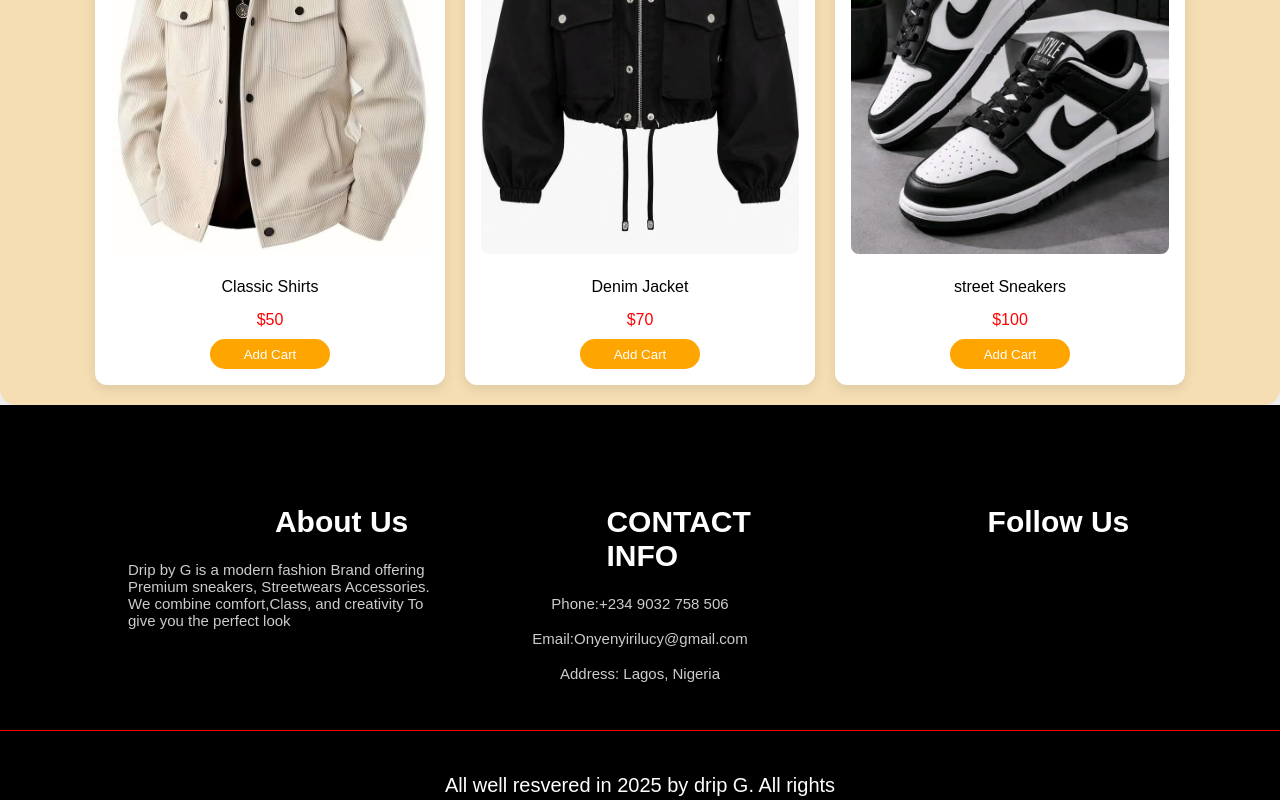
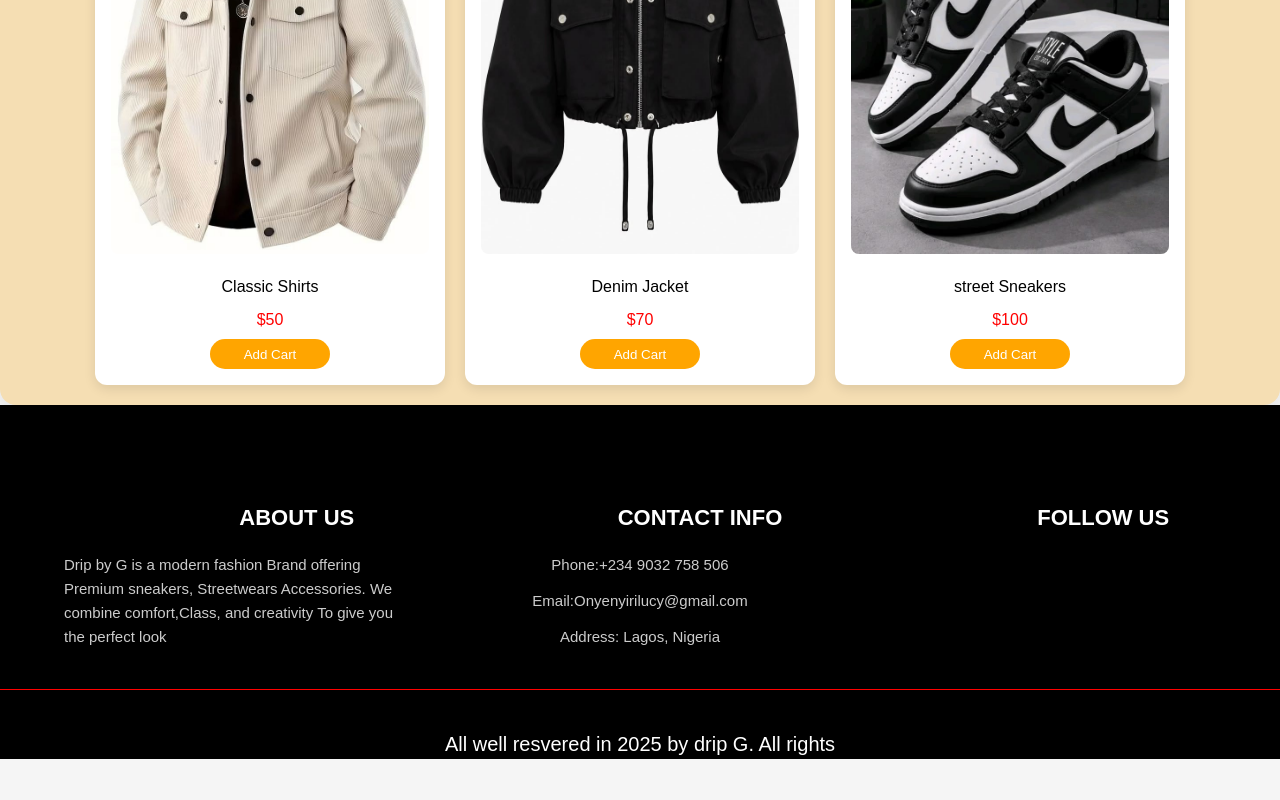
Before and after one commit to onyenyirilucy-spec/dripReact, a React (Vite) app: page / in a window 1280 px wide. Shown: the part 668-1468 px from the top of the page. After the commit the page ends 1427 px from the top, so only its background shows below. Built offline with nearby package versions, Linux system fonts and the light colour scheme.

Commit message:
fixed footer alignment

```diff
--- a/src/Component/drip.css
+++ b/src/Component/drip.css
@@ -148,39 +148,40 @@ footer{
 }
 
 .footer_holder{
-    width:80%;
-    min-height: 250px;
+    width:90%;
+    min-height:220px;
+    max-width: 1200px;
     display:flex;
     justify-content: space-between;
+    align-items: flex-start;
     padding: 40px 0;
+    gap: 30px;
 }
 
 article{
-        /* height: 400px; */
         width: 30%;
-        /* background-color: gray; */
         display: flex;
         flex-direction: column;
-        /* justify-content: flex-start;
-        align-items: flex-start; */
-        gap: 10px;
+        gap: 12px;
 
      }
 
     .footer_holder h2{
-            font-size: 30px;
+            font-size: 22px;
             font-weight: 600;
             color: #ffffff;
             font-family: sans-serif;
-            margin-bottom: 12px;
+            margin-bottom: 10px;
+            text-transform: uppercase;
         }
 
      .footer_holder p{
             font-size: 15px;
-            font-weight: 200;
+            font-weight: 300;
             color: #cccccc;
             font-family: sans-serif;
-            margin-bottom: 8px;
+            line-height: 1.6;
+            margin: 0;
         }
 
         .next_footer{
--- a/src/Pages/Home.jsx
+++ b/src/Pages/Home.jsx
@@ -45,7 +45,9 @@ function Home(){
                 <div className="footer_holder">
                     <article>
                         <h2>About Us</h2>
-                        <p>Drip by G is a modern fashion Brand offering Premium sneakers, Streetwears Accessories. We combine comfort,Class, and creativity To give you the perfect look</p>
+                        <p>Drip by G is a modern fashion Brand offering Premium sneakers,
+                        Streetwears Accessories. We combine comfort,Class,
+                        and creativity To give you the perfect look</p>
                         {/* Brand offering
                         Premium sneakers,
                         Streetwears
```
